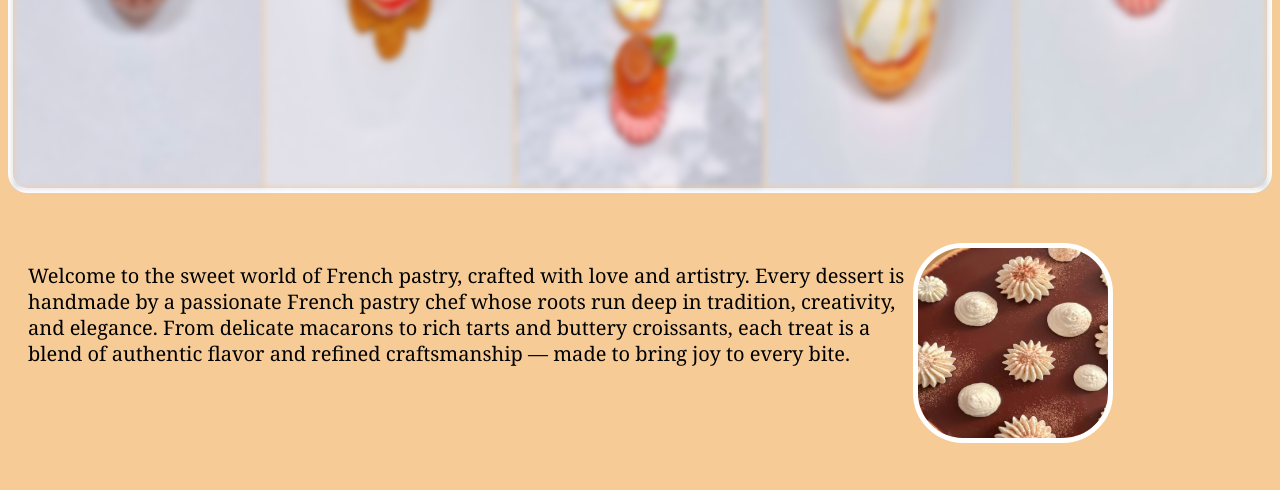
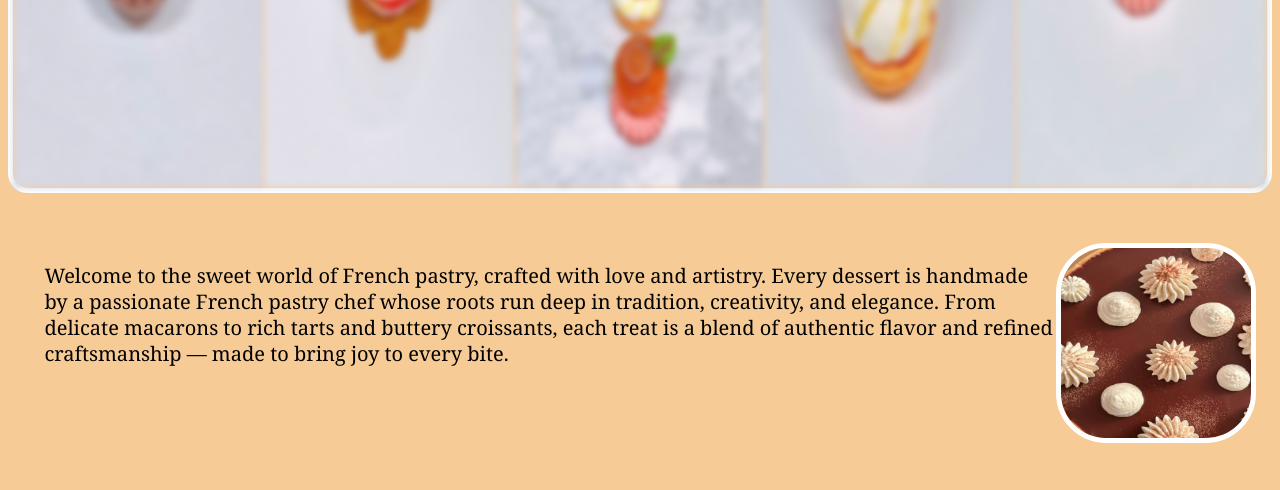
Before and after one commit to NikitaMokhonko/Tartes-Co, a plain HTML site: page index.html in a window 1280 px wide. Shown: the part 406-896 px from the top of the page. Drawn offline with Linux system fonts and the light colour scheme.

Commit message:
Restructured paragraph and images on fron page

```diff
--- a/style.css
+++ b/style.css
@@ -41,7 +41,7 @@ header{
 
 p {
     color: black;
-    width: 70%;
+    width: 80%;
     font-size: 125%;
     font-family: "Georgia", "Times New Roman", serif;
     line-height: 1.3;
@@ -51,6 +51,7 @@ p {
 .textandimages{
     display: flex;
     align-items: flex-start;
+    justify-content: center;
     margin-top: 50px;
     margin-bottom: 20px;
 }
```
